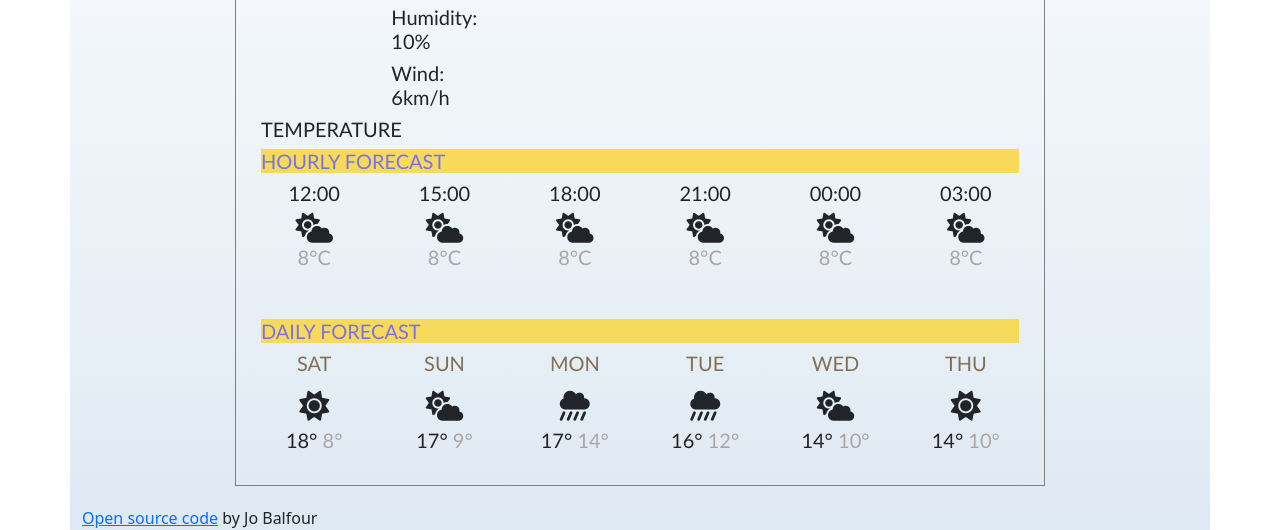
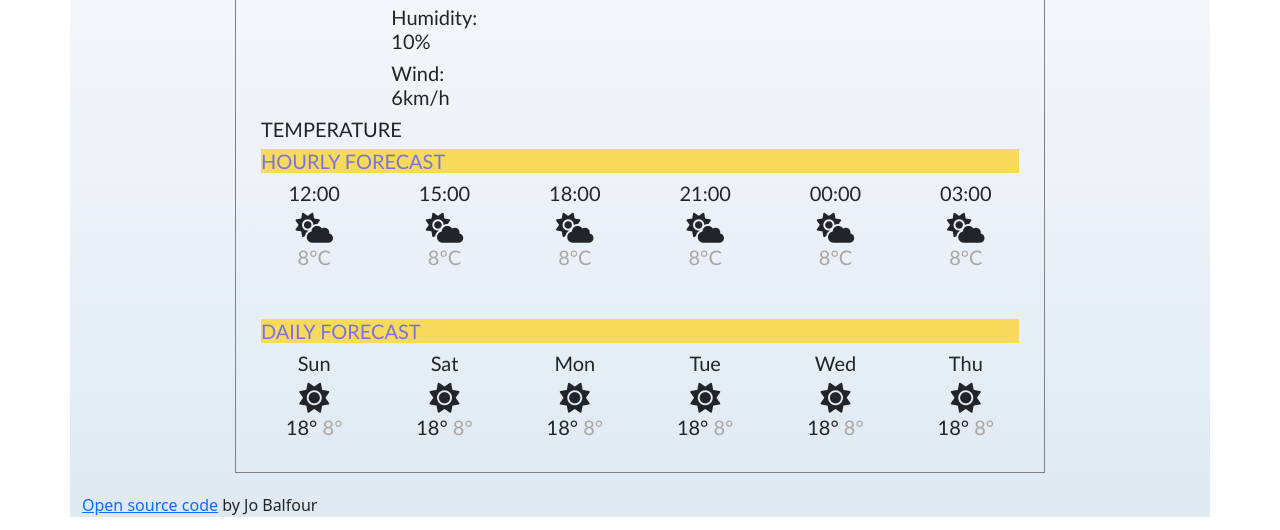
Before and after one commit to JoSpare/my-weather-app-project, a plain HTML site: page index.html in a window 1280 px wide. Shown: the part 319-849 px from the top of the page. Drawn offline with nearby package versions, Linux system fonts and the light colour scheme; no server answers; a web font is replaced by a local one.

Commit message:
Updated js daily forecast forEach loop

```diff
--- a/index.html
+++ b/index.html
@@ -92,50 +92,9 @@
         </div>
         <h3>TEMPERATURE</h3>
         <h3 class="bright section">HOURLY FORECAST</h3>
-        <div class="section-design" id="forecast-section"></div>
+        <div id="forecast-section"></div>
         <h3 class="bright section">DAILY FORECAST</h3>
-        <div class="section-design">
-          <div class="row daily">
-            <div class="col-2"><h3>SAT</h3></div>
-            <div class="col-2"><h3>SUN</h3></div>
-            <div class="col-2"><h3>MON</h3></div>
-            <div class="col-2"><h3>TUE</h3></div>
-            <div class="col-2"><h3>WED</h3></div>
-            <div class="col-2"><h3>THU</h3></div>
-          </div>
-          <div class="row icons">
-            <div class="col-2"><i class="fa-solid fa-sun"></i></div>
-            <div class="col-2"><i class="fa-solid fa-cloud-sun"></i></div>
-            <div class="col-2">
-              <i class="fa-solid fa-cloud-showers-heavy"></i>
-            </div>
-            <div class="col-2">
-              <i class="fa-solid fa-cloud-showers-heavy"></i>
-            </div>
-            <div class="col-2"><i class="fa-solid fa-cloud-sun"></i></div>
-            <div class="col-2"><i class="fa-solid fa-sun"></i></div>
-          </div>
-          <div class="row">
-            <div class="col-2">
-              <h3><span>18°</span> <span class="hourly">8°</span></h3>
-            </div>
-            <div class="col-2">
-              <h3><span>17°</span> <span class="hourly">9°</span></h3>
-            </div>
-            <div class="col-2">
-              <h3><span>17°</span> <span class="hourly">14°</span></h3>
-            </div>
-            <div class="col-2">
-              <h3><span>16°</span> <span class="hourly">12°</span></h3>
-            </div>
-            <div class="col-2">
-              <h3><span>14°</span> <span class="hourly">10°</span></h3>
-            </div>
-            <div class="col-2">
-              <h3><span>14°</span> <span class="hourly">10°</span></h3>
-            </div>
-          </div>
-        </div>
+        <div id="daily-forecast-display"></div>
       </div>
       <footer>
         <a
--- a/src/script.js
+++ b/src/script.js
@@ -54,17 +54,44 @@ function showHourlyTemp(response) {
   console.log(response);
 }
 
+function showHourlyTemp(response) {
+  console.log(response);
+}
+
+function displayDailyForecastData() {
+  let newDayForecastElement = document.querySelector("#daily-forecast-display");
+
+  let dayHTML = `<div class="row">`;
+  let days = ["Sun", "Sat", "Mon", "Tue", "Wed", "Thu"];
+  days.forEach(function (day) {
+    dayHTML =
+      dayHTML +
+      `
+            <div class="col-2 section-design">
+            <div><h3>${day}</h3></div>
+            <div><i class="fa-solid fa-sun icons"></i></div>
+            <div>
+              <h3><span>18°</span> <span class="hourly temp-menu">8°</span></h3>
+            </div></div>
+`;
+  });
+
+  dayHTML = dayHTML + `</div>`;
+
+  newDayForecastElement.innerHTML = dayHTML;
+}
+
 function displayForecastData() {
-  let newForcastElement = document.querySelector("#forecast-section");
+  let newForecastElement = document.querySelector("#forecast-section");
 
   let forecastHTML = `<div class="row">`;
-  let days = ["12:00", "15:00", "18:00", "21:00", "00:00", "03:00"];
-  days.forEach(function (day) {
+  let hours = ["12:00", "15:00", "18:00", "21:00", "00:00", "03:00"];
+  hours.forEach(function (hour) {
     forecastHTML =
       forecastHTML +
       `
-<div class="col-2 shade">
-<div><h3>${day}</h3></div>
+<div class="col-2 shade section-design">
+<div><h3>${hour}</h3></div>
 <div><i class="fa-solid fa-cloud-sun icons"></i></div>
 <div><h3 class="hourly temp-menu">8°C</h3></div></div>
 `;
@@ -72,7 +99,7 @@ function displayForecastData() {
 
   forecastHTML = forecastHTML + `</div>`;
 
-  newForcastElement.innerHTML = forecastHTML;
+  newForecastElement.innerHTML = forecastHTML;
 }
 
 function showMyLocation(response) {
@@ -173,6 +200,8 @@ function defaultTempUnit(event) {
 let celsiusConversion = document.querySelector("#celsius");
 celsiusConversion.addEventListener("click", defaultTempUnit);
 
+displayDailyForecastData();
+
 displayForecastData();
 
 function showCurrentTemp(response) {
```
